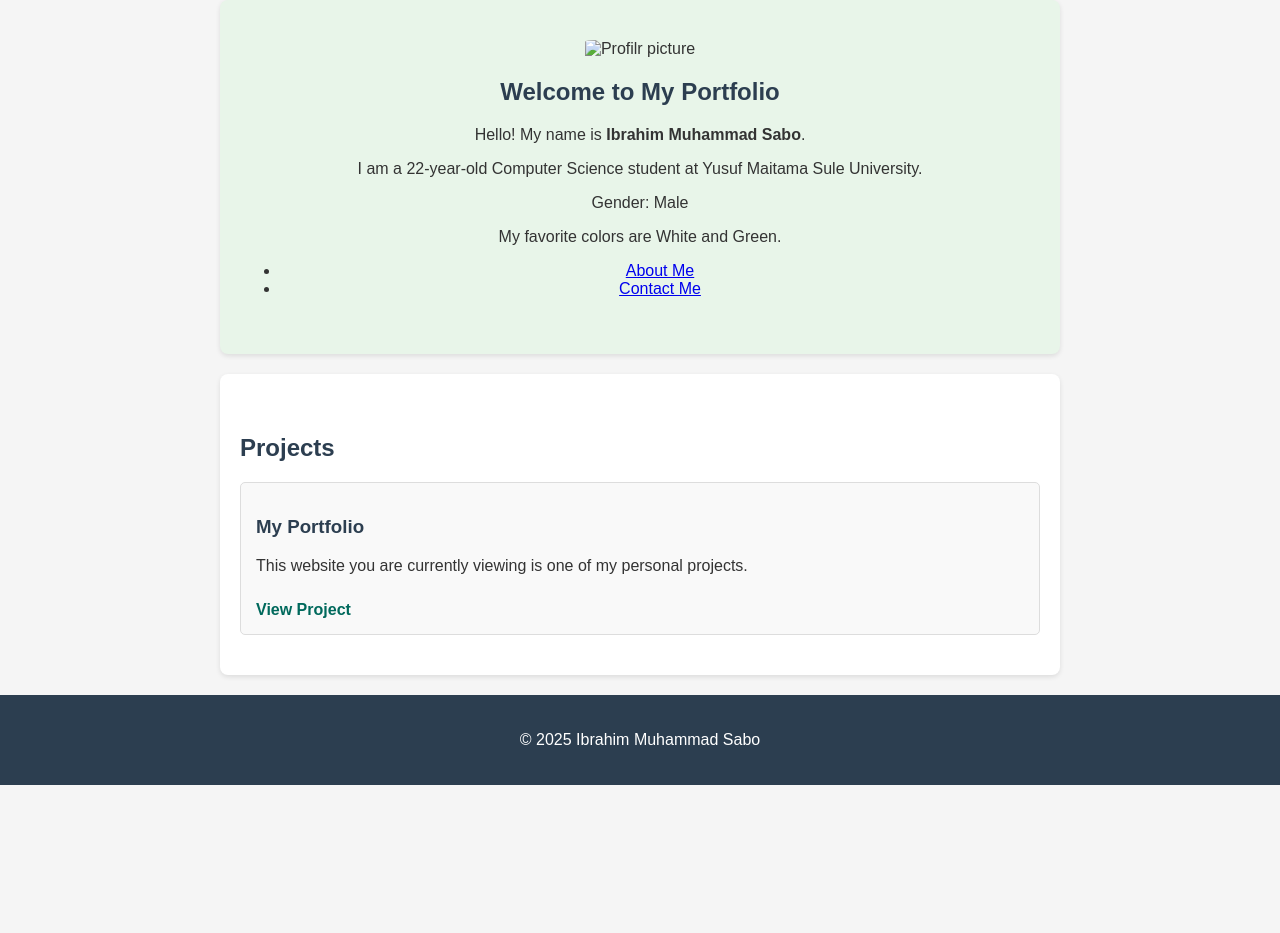
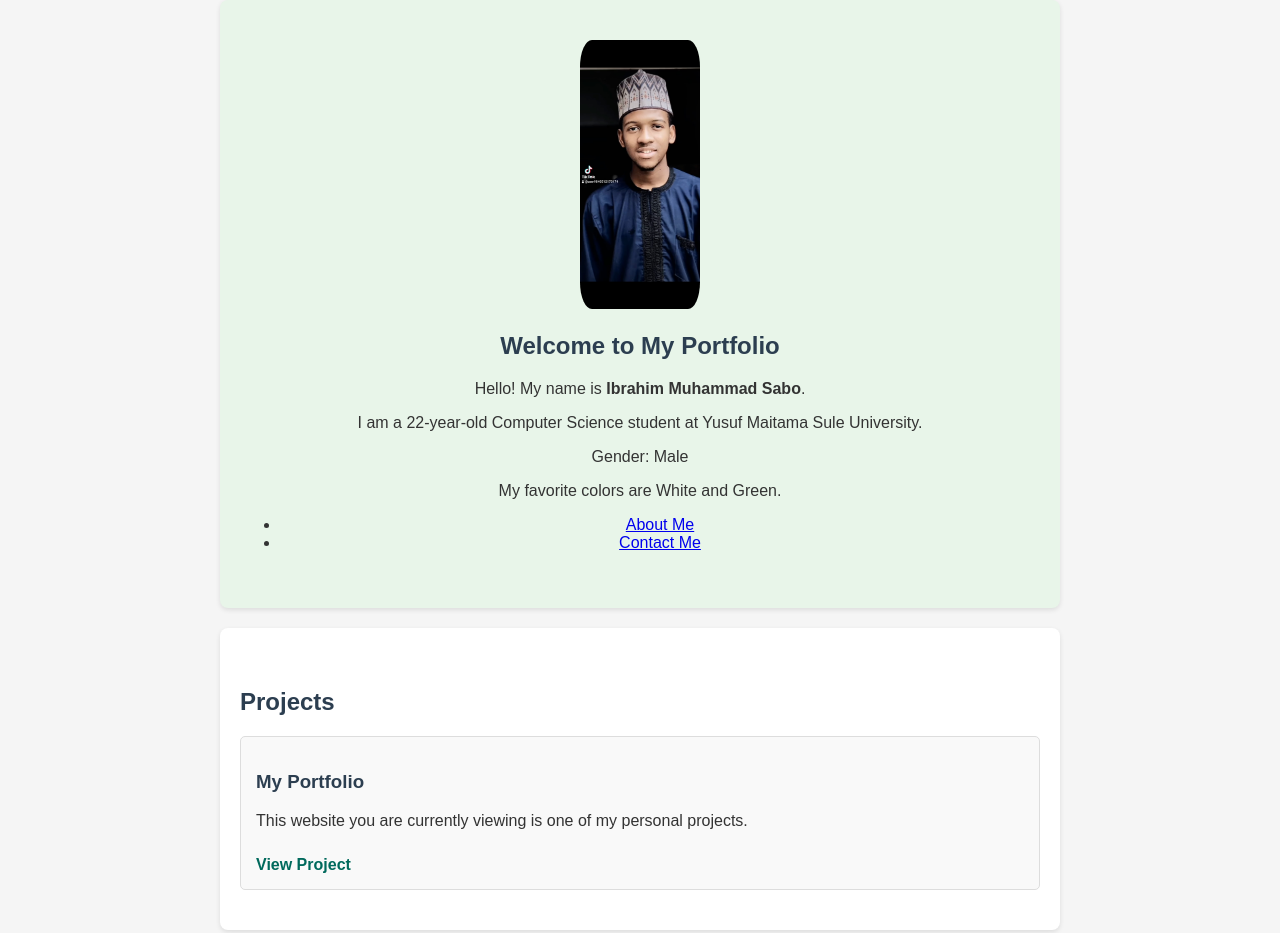
Before and after one commit to Alhaji081/Alh.Repository-School-stuff, a plain HTML site: page index.html in a window 1280 px wide. Shown: the top 933 px of the page. Before the commit the page ends 800 px from the top, so only its background shows below. Drawn offline with Linux system fonts and the light colour scheme; a script that the page names is missing.

Commit message:
Update index.html

```diff
--- a/index.html
+++ b/index.html
@@ -8,7 +8,7 @@
 
     <!-- Welcome Section -->
     <section id="welcome-section">
-        <img src="images/profile.jpg" alt="Profilr picture" class="Lol"><div></div>
+        <img src="profile.jpg" alt="Profilr picture" class="Lol"><div></div>
       <h1>Welcome to My Portfolio</h1>
       <p>Hello! My name is <strong>Ibrahim Muhammad Sabo</strong>.</p>
       <p>I am a 22-year-old Computer Science student at Yusuf Maitama Sule University.</p>
```
